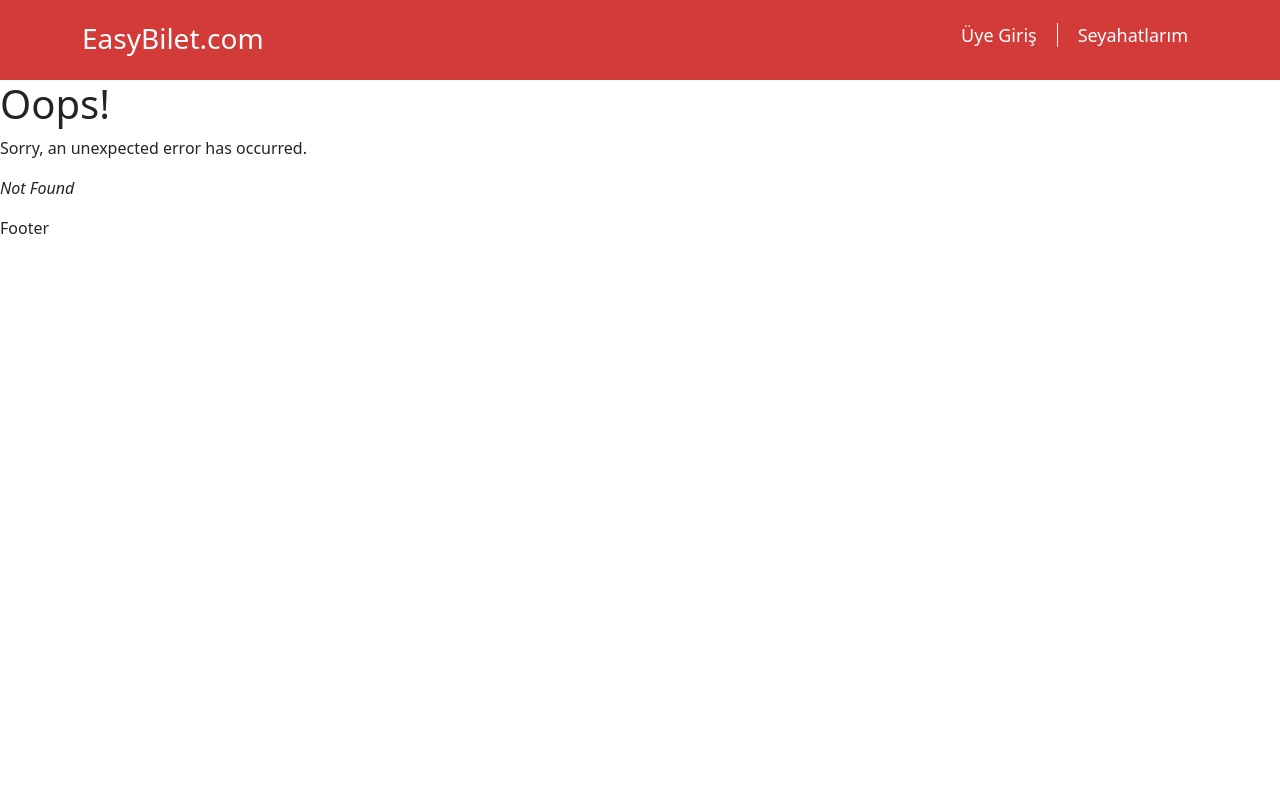
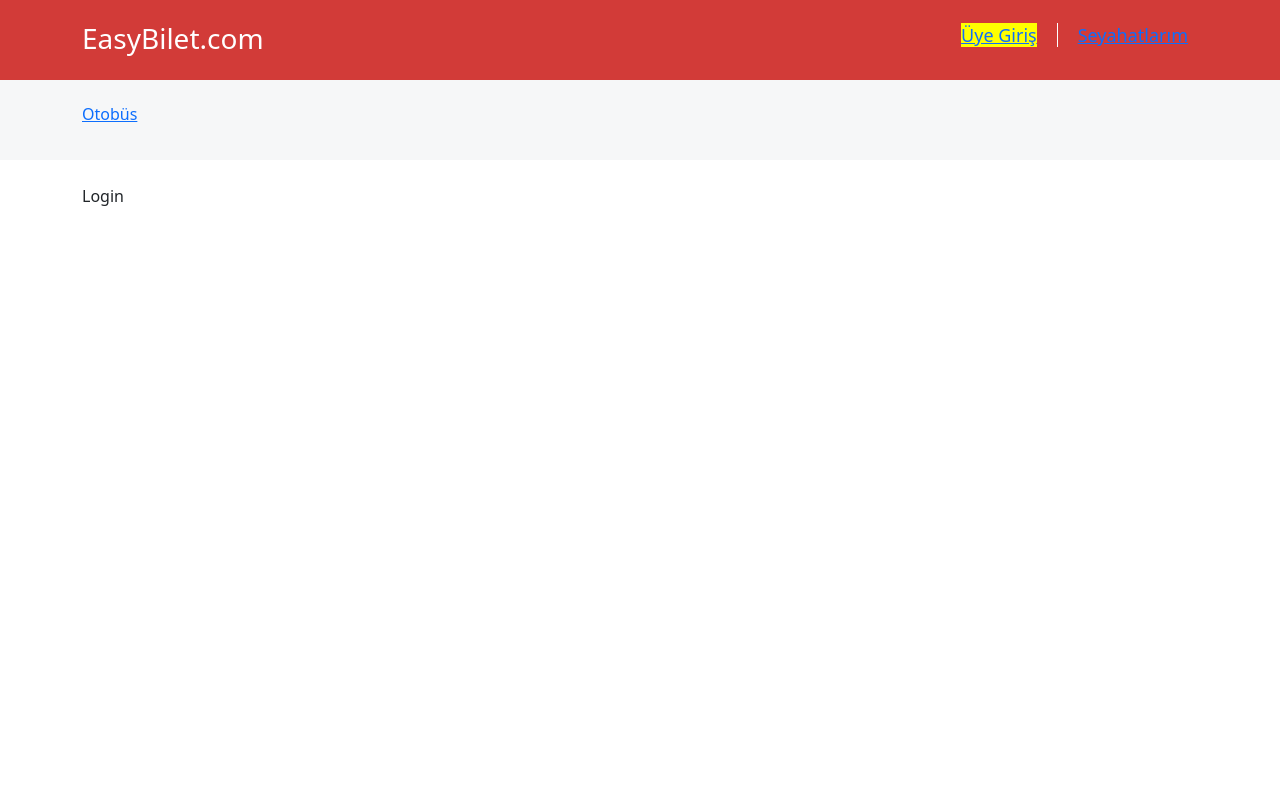
Before and after one commit to nour974/easy-bilet, a React (Create React App) app in the folder frontend/easy-bilet/: page /login in a window 1280 px wide. Before the commit this address had no page. Shown: the top 800 px of the page. Built offline with nearby package versions, Linux system fonts and the light colour scheme.

Commit message:
add routes

```diff
--- a/frontend/easy-bilet/src/App.js
+++ b/frontend/easy-bilet/src/App.js
@@ -1,16 +1,14 @@
-import logo from './logo.svg';
-// import './App.scss';
-import Header from './components/Header';
-import { Link } from 'react-router-dom';
+import Header from "./components/Header";
+import Croutes from "./routes/Crouters";
+
 
 function App() {
   return (
-    <div className="App">
+    <div className="App container">
 
 
 
-      hello easy bilet
-      <Link to={`uye`}>Your Name</Link>
+      <Croutes/>
 
     </div>
   );
--- a/frontend/easy-bilet/src/App.scss
+++ b/frontend/easy-bilet/src/App.scss
@@ -1 +1,4 @@
 @import "./bootstrap/scss/bootstrap";
+.App{
+    min-height: 100vh;
+}
--- /dev/null
+++ b/frontend/easy-bilet/src/components/BiletAl.js
@@ -0,0 +1,9 @@
+import React from 'react'
+
+function BiletAl() {
+  return (
+    <div>BiletAl</div>
+  )
+}
+
+export default BiletAl
--- a/frontend/easy-bilet/src/components/Header.js
+++ b/frontend/easy-bilet/src/components/Header.js
@@ -1,15 +1,32 @@
 import React from "react";
+import { BrowserRouter, Link, NavLink, Route, Routes } from "react-router-dom";
+import Login from "./Login";
 
 function Header() {
   return (
     <header id="header">
-      <div className="container d-flex justify-content-between h-100">
+      <div className=" head-1">
+       <div className="d-flex justify-content-between h-100 container">
         <h3>EasyBilet.com</h3>
         <ul className="d-flex h-100 list-unstyled bread-crumb">
-          <li>Üye Giriş</li>
-          <li>Seyahatlarım</li>
+          <li>
+            <NavLink to={"login"}>Üye Giriş</NavLink>
+          </li>
+          <li>
+            <NavLink to={"seyahatlarim"}>Seyahatlarım</NavLink>
+          </li>
         </ul>
       </div>
+      </div>
+      <nav className="color-dark head-2">
+        <ul className="container list-unstyled ">
+          <li>
+            <Link to={"bilet-al"}>Otobüs</Link>
+          </li>
+          {/* <li>Uçak</li> */}
+        </ul>
+      </nav>
+      <br />
     </header>
   );
 }
--- /dev/null
+++ b/frontend/easy-bilet/src/components/Login.js
@@ -0,0 +1,9 @@
+import React from 'react'
+
+function Login() {
+  return (
+    <div>Login</div>
+  )
+}
+
+export default Login
--- /dev/null
+++ b/frontend/easy-bilet/src/components/Seyahatlarim.js
@@ -0,0 +1,9 @@
+import React from 'react'
+
+function Seyahatlarim() {
+  return (
+    <div>Seyahatlarim</div>
+  )
+}
+
+export default Seyahatlarim
--- a/frontend/easy-bilet/src/index.js
+++ b/frontend/easy-bilet/src/index.js
@@ -4,19 +4,19 @@ import "./index.scss";
 import reportWebVitals from "./reportWebVitals";
 import "./bootstrap/dist/css/bootstrap.min.css";
 import "./bootstrap/dist/js/bootstrap.bundle.min";
-import { RouterProvider } from "react-router-dom";
+import { BrowserRouter } from "react-router-dom";
 import Header from "./components/Header";
 import Footer from "./components/Footer";
-import router from "./routes/routes";
+import App from "./App";
 
 const root = ReactDOM.createRoot(document.getElementById("root"));
 root.render(
   <React.StrictMode>
-    <Header />
-    <React.Fragment className="container">
-      <RouterProvider router={router} />
-    </React.Fragment>
-    <Footer />
+    <BrowserRouter>
+      <Header />
+      <App />
+      <Footer />
+    </BrowserRouter>
   </React.StrictMode>
 );
 
--- a/frontend/easy-bilet/src/index.scss
+++ b/frontend/easy-bilet/src/index.scss
@@ -1,3 +1,8 @@
 @import "./bootstrap/scss/bootstrap";
+@import "./App.scss";
+@import './styles/header';
 
-@import './styles/header';
+
+a.active{
+    background-color: yellow;
+}
--- /dev/null
+++ b/frontend/easy-bilet/src/routes/Crouters.js
@@ -0,0 +1,17 @@
+import React from "react";
+import { Route, Routes } from "react-router-dom";
+import BiletAl from "../components/BiletAl";
+import Login from "../components/Login";
+import Seyahatlarim from "../components/Seyahatlarim";
+
+function Croutes() {
+  return (
+    <Routes>
+      <Route path="/login" element={<Login />}></Route>
+      <Route path="/seyahatlarim" element={<Seyahatlarim />}></Route>
+      <Route path="/bilet-al" element={<BiletAl/>}></Route>
+    </Routes>
+  );
+}
+
+export default Croutes;
--- a/frontend/easy-bilet/src/routes/routes.js
+++ /dev/null
@@ -1,17 +0,0 @@
-import { createBrowserRouter } from "react-router-dom";
-import App from "../App";
-import ErrorPage from "../components/ErrorPage";
-import Member from "../components/Member";
-
-const  router = createBrowserRouter([
-    {
-      path: "/",
-      element: <App />,
-      errorElement: <ErrorPage />,
-    },
-    {
-      path: "/uye",
-      element: <Member />,
-    },
-  ]);
-  export default router;
--- a/frontend/easy-bilet/src/styles/_header.scss
+++ b/frontend/easy-bilet/src/styles/_header.scss
@@ -1,10 +1,22 @@
 #header {
-  height: 80px;
-  background-color: $red;
+
+
   color: $white;
   box-sizing: border-box;
-  padding: 22px 0;
+ .head-1{
+
+  background-color: $red;
+ }
+ .head-2{
+  background-color: #F6F7F8;
+
+ }
+  .head-1,.head-2{
+    padding: 22px 0;
+    height: 80px !important;
+  }
   ul.bread-crumb {
+
     font-size: 1.125em;
     li {
       padding: 0 10px;
@@ -17,6 +29,10 @@
       }
     }
   }
+  ul.second-header{
+    background-color: #F6F7F8;
+
+  }
 }
 @include media-breakpoint-down(lg){
     #header {
```
